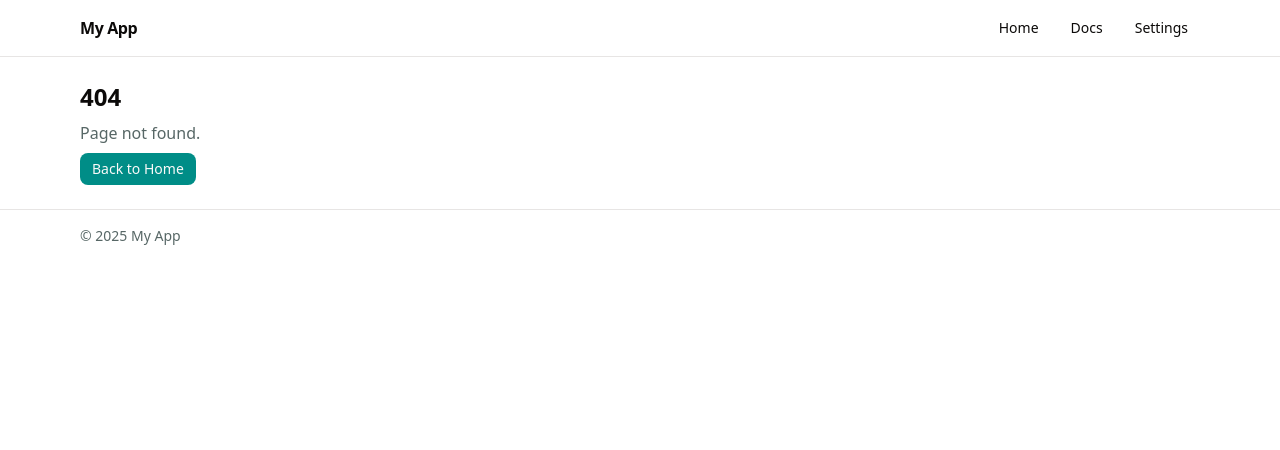
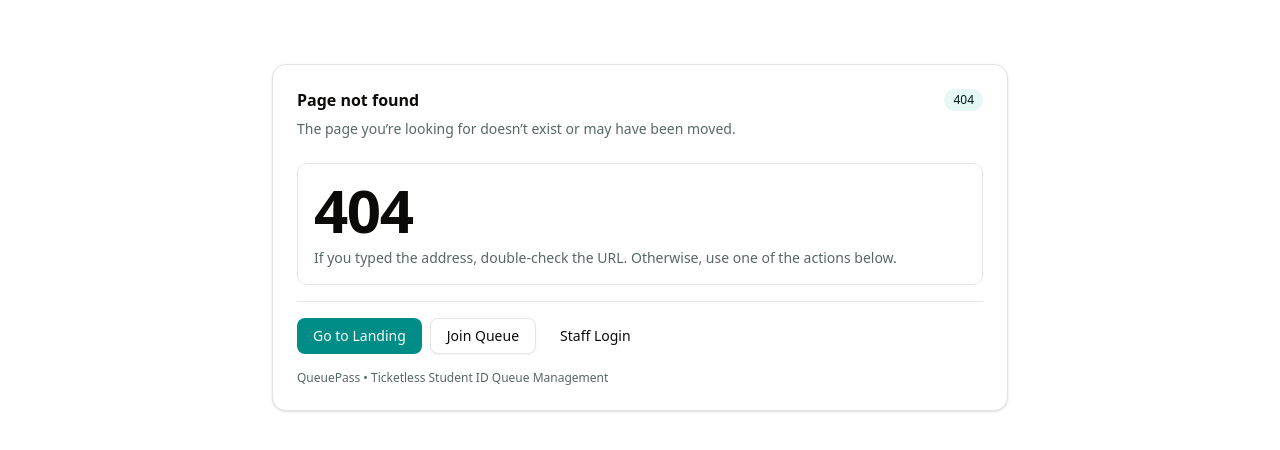
Before and after one commit to LemuelVelez/ticketless-queue-client, a React (Vite) app: page /login in a window 1280 px wide. Before the commit this address had no page. Shown: the top 450 px of the page. Built offline with nearby package versions, Linux system fonts and the light colour scheme.

Commit message:
refactor: simplify app routing and replace boilerplate with landing pages

```diff
--- a/src/App.tsx
+++ b/src/App.tsx
@@ -1,145 +1,17 @@
-// src/App.tsx
-import * as React from "react";
-import {
-  BrowserRouter,
-  Routes,
-  Route,
-  NavLink,
-  Navigate,
-  Outlet,
-} from "react-router-dom";
+import { BrowserRouter, Routes, Route } from "react-router-dom"
 
-function Layout() {
-  return (
-    <div className="min-h-dvh bg-background text-foreground">
-      <header className="sticky top-0 z-50 border-b bg-background/80 backdrop-blur">
-        <div className="mx-auto flex max-w-6xl items-center justify-between px-4 py-3">
-          <NavLink to="/" className="font-semibold tracking-tight">
-            My App
-          </NavLink>
-
-          <nav className="flex items-center gap-2">
-            <NavItem to="/">Home</NavItem>
-            <NavItem to="/docs">Docs</NavItem>
-            <NavItem to="/settings">Settings</NavItem>
-          </nav>
-        </div>
-      </header>
-
-      <main className="mx-auto max-w-6xl px-4 py-6">
-        <Outlet />
-      </main>
-
-      <footer className="border-t">
-        <div className="mx-auto max-w-6xl px-4 py-4 text-sm text-muted-foreground">
-          © {new Date().getFullYear()} My App
-        </div>
-      </footer>
-    </div>
-  );
-}
-
-function NavItem({ to, children }: { to: string; children: React.ReactNode }) {
-  return (
-    <NavLink
-      to={to}
-      className={({ isActive }) =>
-        [
-          "rounded-md px-3 py-1.5 text-sm transition",
-          "hover:bg-accent hover:text-accent-foreground",
-          isActive ? "bg-primary text-primary-foreground" : "text-foreground",
-        ].join(" ")
-      }
-      end={to === "/"}
-    >
-      {children}
-    </NavLink>
-  );
-}
-
-function HomePage() {
-  return (
-    <div className="space-y-3">
-      <h1 className="text-2xl font-semibold">Home</h1>
-      <p className="text-muted-foreground">
-        React Router is working. Your teal theme is coming from CSS variables in{" "}
-        <code className="rounded bg-muted px-1 py-0.5">src/index.css</code>.
-      </p>
-
-      <div className="rounded-lg border p-4">
-        <div className="mb-2 font-medium">Quick links</div>
-        <div className="flex flex-wrap gap-2">
-          <NavLink
-            to="/docs"
-            className="rounded-md bg-secondary px-3 py-1.5 text-sm text-secondary-foreground hover:bg-accent hover:text-accent-foreground"
-          >
-            Go to Docs
-          </NavLink>
-          <NavLink
-            to="/settings"
-            className="rounded-md bg-secondary px-3 py-1.5 text-sm text-secondary-foreground hover:bg-accent hover:text-accent-foreground"
-          >
-            Go to Settings
-          </NavLink>
-        </div>
-      </div>
-    </div>
-  );
-}
-
-function DocsPage() {
-  return (
-    <div className="space-y-3">
-      <h1 className="text-2xl font-semibold">Docs</h1>
-      <p className="text-muted-foreground">
-        Replace these pages with your real components whenever you’re ready.
-      </p>
-    </div>
-  );
-}
-
-function SettingsPage() {
-  return (
-    <div className="space-y-3">
-      <h1 className="text-2xl font-semibold">Settings</h1>
-      <p className="text-muted-foreground">
-        This is a placeholder route:{" "}
-        <code className="rounded bg-muted px-1 py-0.5">/settings</code>
-      </p>
-    </div>
-  );
-}
-
-function NotFoundPage() {
-  return (
-    <div className="space-y-2">
-      <h1 className="text-2xl font-semibold">404</h1>
-      <p className="text-muted-foreground">Page not found.</p>
-      <NavLink
-        to="/"
-        className="inline-flex rounded-md bg-primary px-3 py-1.5 text-sm text-primary-foreground hover:opacity-90"
-      >
-        Back to Home
-      </NavLink>
-    </div>
-  );
-}
+import LandingPage from "@/pages/landing"
+import LoadingPage from "@/pages/loading"
+import NotFoundPage from "@/pages/404"
 
 export default function App() {
   return (
     <BrowserRouter>
       <Routes>
-        <Route element={<Layout />}>
-          <Route index element={<HomePage />} />
-          <Route path="/docs" element={<DocsPage />} />
-          <Route path="/settings" element={<SettingsPage />} />
-
-          {/* Optional: redirect example */}
-          <Route path="/home" element={<Navigate to="/" replace />} />
-
-          <Route path="*" element={<NotFoundPage />} />
-        </Route>
+        <Route path="/" element={<LandingPage />} />
+        <Route path="/loading" element={<LoadingPage />} />
+        <Route path="*" element={<NotFoundPage />} />
       </Routes>
     </BrowserRouter>
-  );
+  )
 }
```
